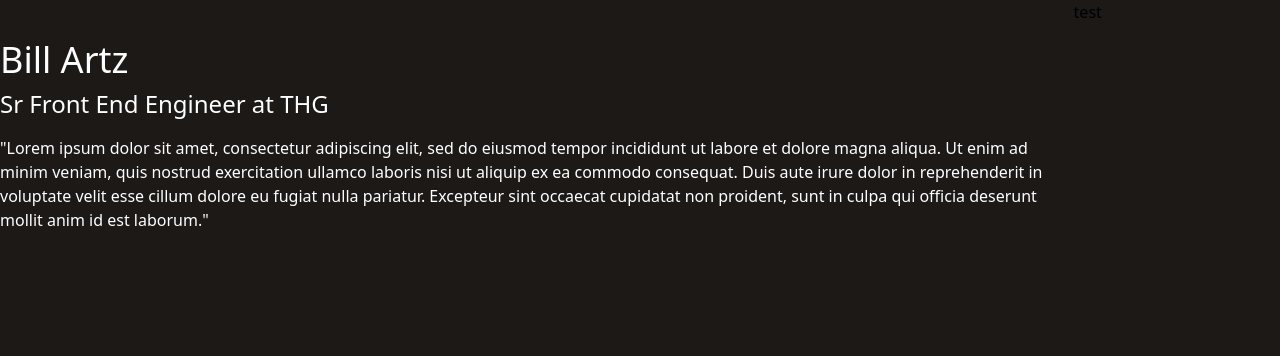
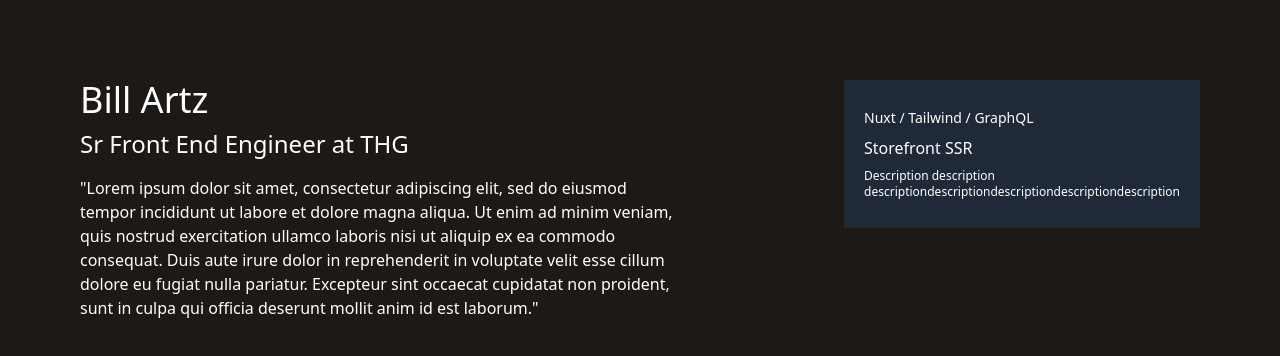
Before and after one commit to ztrab/billartz.dev, a Nuxt app in the folder app/: page / in a window 1280 px wide. Shown: the top 356 px of the page. Built offline with nearby package versions, Linux system fonts and the light colour scheme.

Commit message:
actual styling start

```diff
--- a/app/components/Content.vue
+++ /dev/null
@@ -1,5 +0,0 @@
-<template>
-  <div class="w-1/2">
-    test
-  </div>
-</template>
--- /dev/null
+++ b/app/components/ContentBox.vue
@@ -0,0 +1,13 @@
+<template>
+  <div class="text-white bg-gray-800 p-5 transition md:group-hover:opacity-50 md:hover:opacity-important md:hover:scale-125 mb-1">
+    <p class="mt-2 text-sm">
+      Nuxt / Tailwind / GraphQL
+    </p>
+    <h2 class="mt-2 text-base">
+      Storefront SSR
+    </h2>
+    <p class="my-2 text-xs">
+      Description description descriptiondescriptiondescriptiondescriptiondescription
+    </p>
+  </div>
+</template>
--- a/app/components/MyBio.vue
+++ b/app/components/MyBio.vue
@@ -1,6 +1,6 @@
 <template>
   <div class="text-white">
-    <h1 class="text-4xl mt-10">
+    <h1 class="text-4xl">
       Bill Artz
     </h1>
     <p class="text-2xl mt-2">
--- a/app/pages/index.vue
+++ b/app/pages/index.vue
@@ -1,43 +1,45 @@
 <template>
-  <div class="h-full bg-stone-900">
-    <div class="flex justify-center mx-auto">
+  <div class="h-full bg-stone-900 flex flex-row justify-between">
+    <div class="flex justify-center py-20 px-20">
       <MyBio />
-      <Content />
+    </div>
+    <div class="flex flex-col py-20 px-20 group">
+      <ContentBox />
     </div>
   </div>
 </template>
 
 <script>
 import MyBio from '~/components/MyBio.vue'
-import Content from '~/components/Content.vue'
+import ContentBox from '~/components/ContentBox.vue'
 
 export default {
   components: {
     MyBio,
-    Content
+    ContentBox
+  },
+  head () {
+    return {
+      title: 'Bill Artz - Front End Engineer',
+      script: [
+        {
+          json: {
+            '@context': 'http://schema.org',
+            '@type': 'Website',
+            url: 'https://www.billartz.dev.'
+          },
+          type: 'application/ld+json'
+        },
+        {
+          json: {
+            '@context': 'http://schema.org',
+            '@type': 'Organization',
+            name: 'UltraLab'
+          },
+          type: 'application/json'
+        }
+      ]
+    }
   }
-  // head () {
-  //   return {
-  //     title: 'Bill Artz - Front End Engineer',
-  //     script: [
-  //       {
-  //         json: {
-  //           '@context': 'http://schema.org',
-  //           '@type': 'Website',
-  //           url: 'https://www.billartz.dev.'
-  //         },
-  //         type: 'application/ld+json'
-  //       },
-  //       {
-  //         json: {
-  //           '@context': 'http://schema.org',
-  //           '@type': 'Organization',
-  //           name: 'UltraLab'
-  //         },
-  //         type: 'application/json'
-  //       }
-  //     ]
-  //   }
-  // }
 }
 </script>
```
